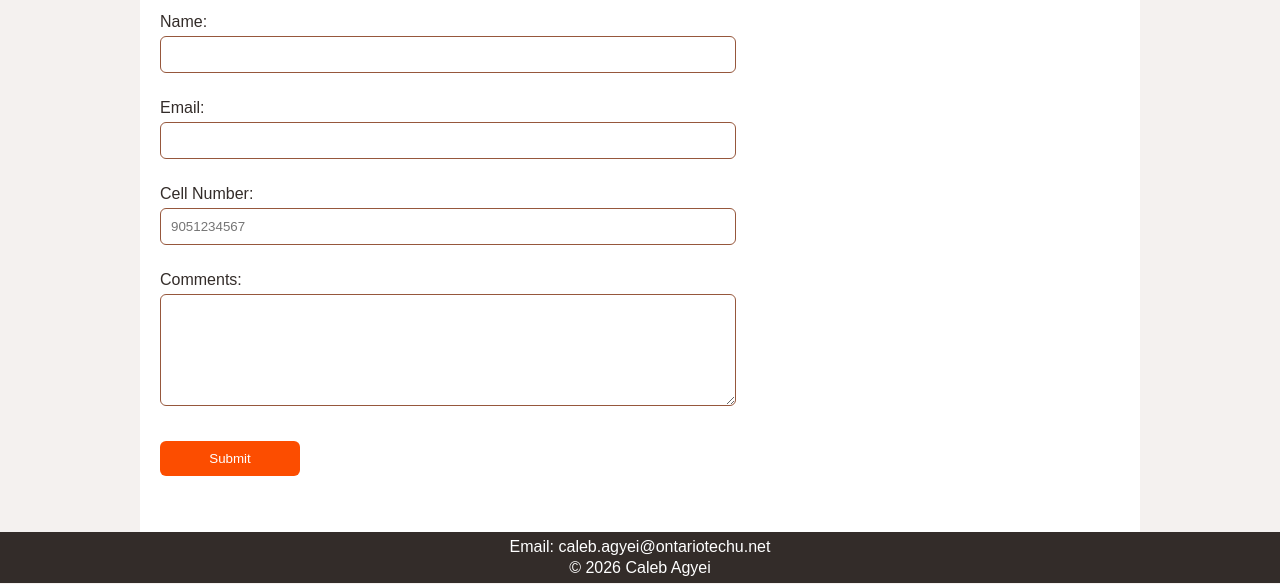
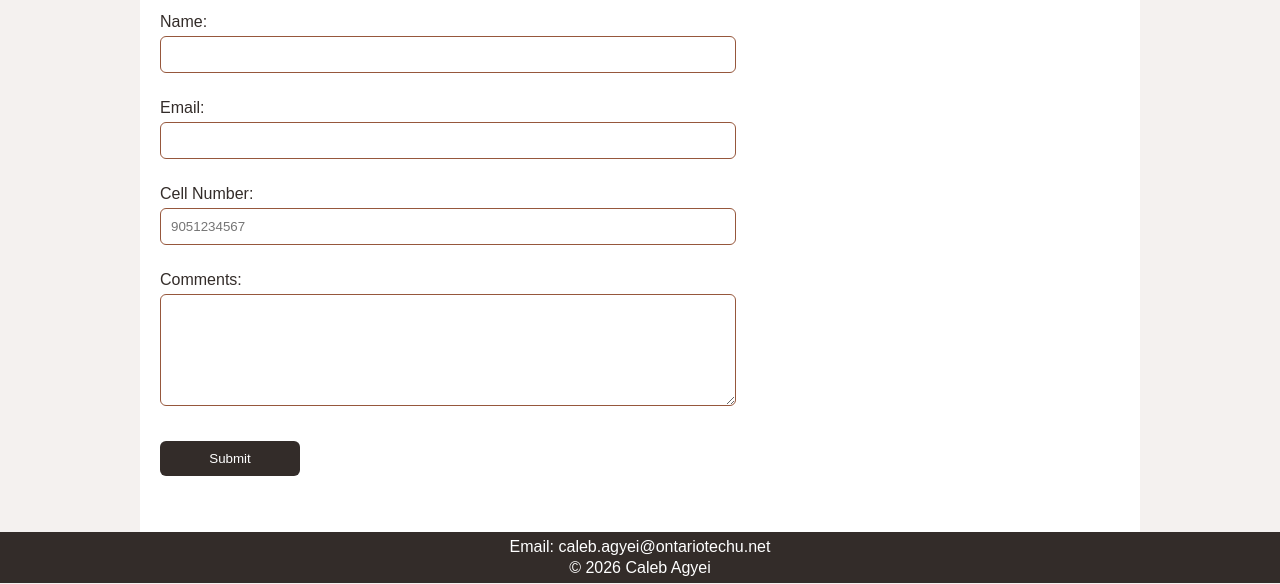
Before and after one commit to Cable208/INFR3120-Portfolio, a plain HTML site: page contact.html in a window 1280 px wide. In both pictures the pointer is over the input "Submit". Shown: the part 216-800 px from the top of the page. Drawn offline with Linux system fonts and the light colour scheme.

Commit message:
updated contrast for wave report

```diff
--- a/css/computer.css
+++ b/css/computer.css
@@ -225,7 +225,7 @@ input[type="submit"] {
 
 /* Changes the submit button colour when the user hovers over it */
 input[type="submit"]:hover {
-    background-color: #FC4D00;
+    background-color: #332C29;
 }
 
 
--- a/css/mobile.css
+++ b/css/mobile.css
@@ -255,7 +255,7 @@ input[type="submit"] {
 
 /* Changes the button colour when the user hovers over it */
 input[type="submit"]:hover {
-    background-color: #FC4D00;
+    background-color: #332C29;
 }
 
 
--- a/css/tablet.css
+++ b/css/tablet.css
@@ -247,7 +247,7 @@ input[type="submit"] {
 
 /* Changes the button colour when the user hovers over it */
 input[type="submit"]:hover {
-    background-color: #FC4D00;
+    background-color: #332C29;
 }
 
 
```
